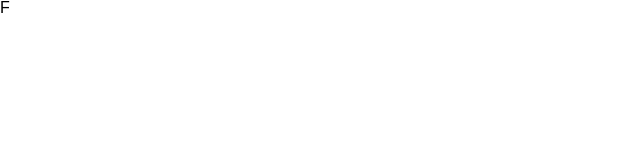
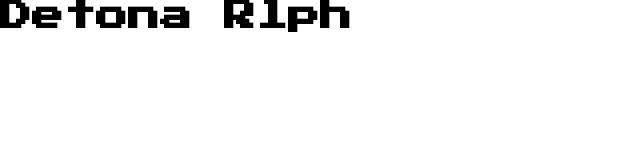
Before and after one commit to Amadeo-Frontend/DIO-Detona_Ralph, a plain HTML site: page index.html in a window 1280 px wide. Shown: the whole page, without its empty margins (0-640 px from the left). Drawn offline with Linux system fonts and the light colour scheme.

Commit message:
add html

```diff
--- a/index.html
+++ b/index.html
@@ -12,7 +12,6 @@
       href="https://fonts.googleapis.com/css2?family=Press+Start+2P&display=swap"
       rel="stylesheet"
     />
-    F
     <!-- Description for search engine results -->
     <meta
       name="description"
@@ -61,7 +60,16 @@
       name="twitter:image"
       content="https://seusite.com/images/detona-ralph-thumbnail.png"
     />
+
+    <!-- Styles -->
     <link rel="stylesheet" href="./src/styles/reset.css" />
+    <link rel="stylesheet" href="./src/styles/main.css">
   </head>
-  <body></body>
+  <body>
+    <main>
+        <div>
+            <h1>Detona Rlph</h1>
+        </div>
+    </main>
+  </body>
 </html>
```
